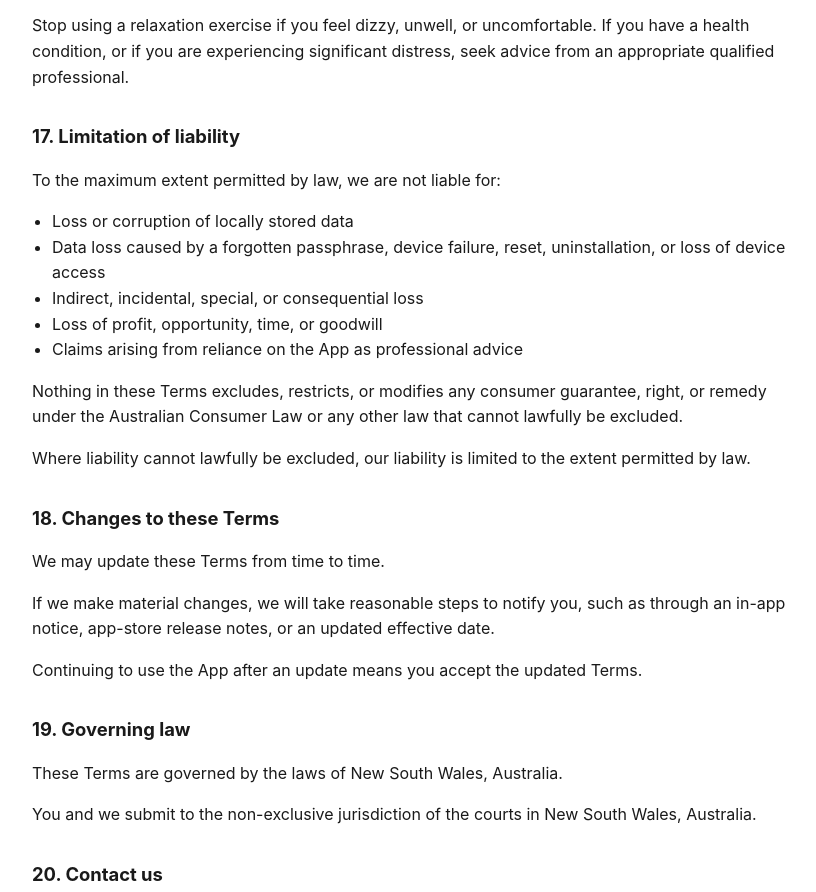
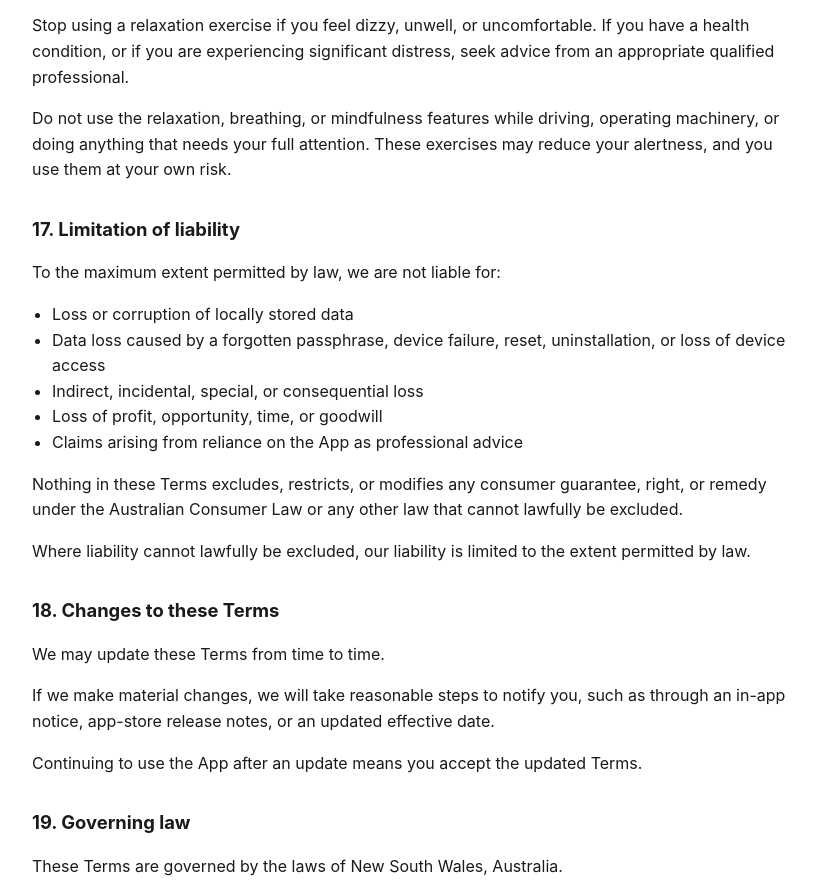
Before and after one commit to johannisanth-ux/the-1-percent-legal, a plain HTML site: page terms.html in a window 1280 px wide. Shown: the part 4714-5606 px from the top of the page, without its empty margins (228-1044 px from the left). Drawn offline with Linux system fonts and the light colour scheme.

Commit message:
Terms: add driving/machinery attention disclaimer to section 16
Co-Authored-By: Claude Sonnet 5.5 <noreply@anthropic.com>

```diff
--- a/terms.html
+++ b/terms.html
@@ -146,6 +146,7 @@
 </ul>
 <p>The relaxation, breathing, mindfulness, journaling, and habit features are general wellness and productivity tools. They are not medical, psychological, or therapeutic advice, diagnosis, or treatment.</p>
 <p>Stop using a relaxation exercise if you feel dizzy, unwell, or uncomfortable. If you have a health condition, or if you are experiencing significant distress, seek advice from an appropriate qualified professional.</p>
+<p>Do not use the relaxation, breathing, or mindfulness features while driving, operating machinery, or doing anything that needs your full attention. These exercises may reduce your alertness, and you use them at your own risk.</p>
 
 <h2>17. Limitation of liability</h2>
 <p>To the maximum extent permitted by law, we are not liable for:</p>
```
